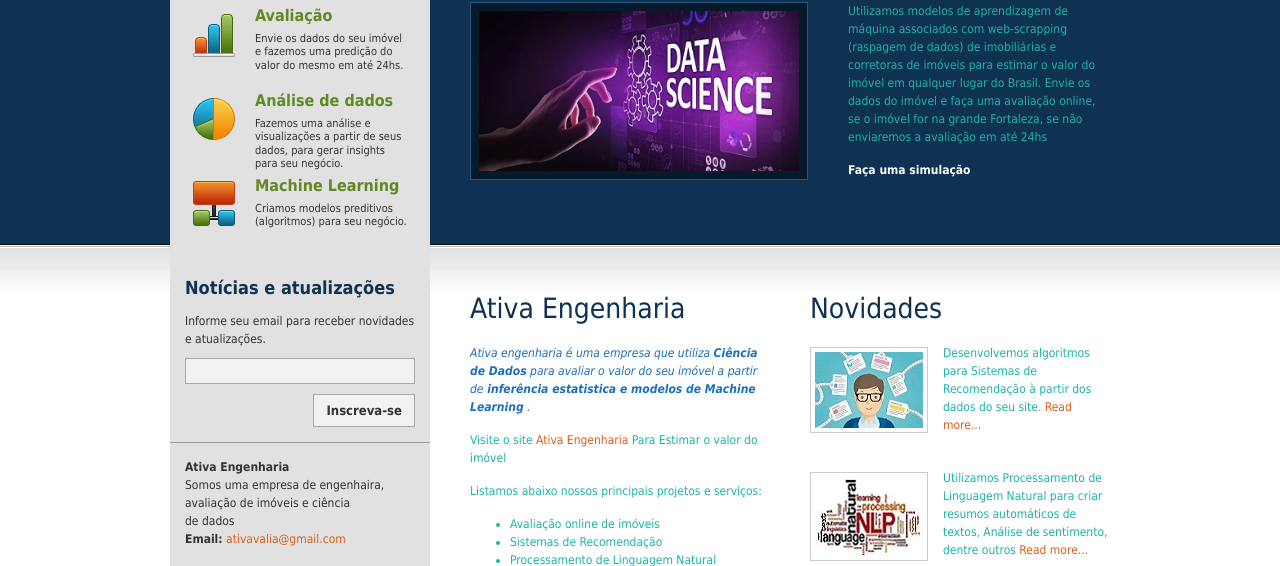
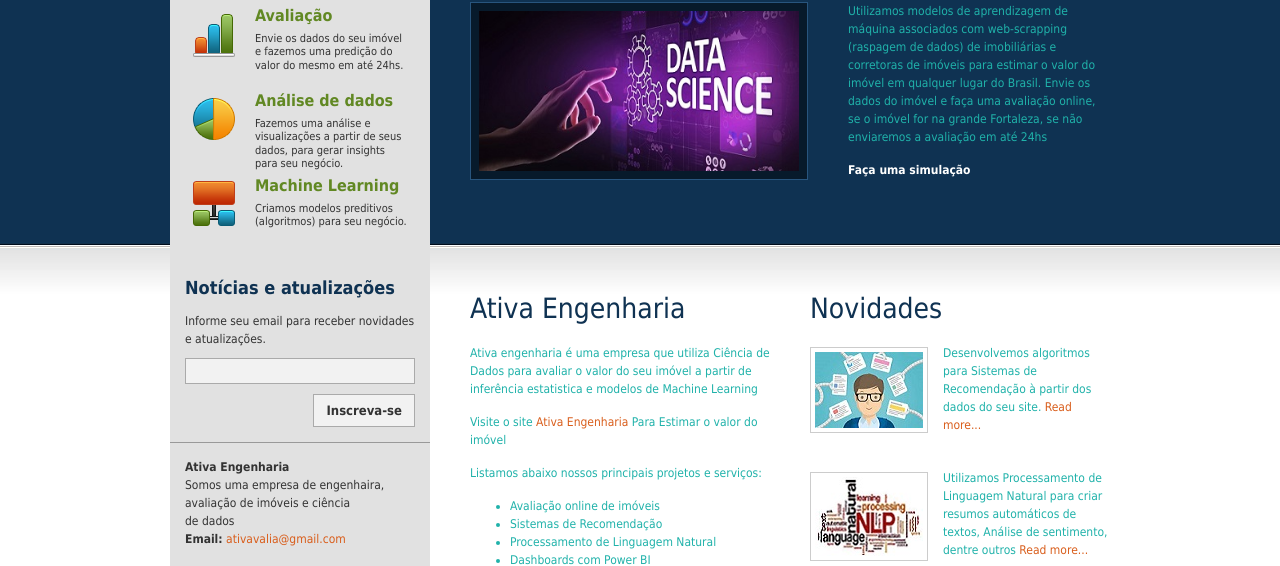
Before and after one commit to ffcgomes/site-flavio-cientista-de-dados, a plain HTML site: page index.html in a window 1280 px wide. Shown: the part 166-732 px from the top of the page. Drawn offline with Linux system fonts and the light colour scheme.

Commit message:
Update index.html

```diff
--- a/index.html
+++ b/index.html
@@ -76,7 +76,7 @@ http://www.tooplate.com/view/2036-blue-office
         <div id="tooplate_content">
         	<div class="col_w300 float_l">
             	<h2>Ativa Engenharia </h2>
-                <p><em>Ativa engenharia é uma empresa que utiliza <strong>Ciência de Dados</strong> para avaliar o valor do seu imóvel a partir de<strong> inferência estatistica e modelos de Machine Learning</strong> .</em></p>
+                <p>Ativa engenharia é uma empresa que utiliza Ciência de Dados para avaliar o valor do seu imóvel a partir de inferência estatistica e modelos de Machine Learning</p>
                 <!--p>Visite o site <a rel="nofollow" href="http://https://ffcgomes.github.io/site-site-estima-valor-online/" target="_blank">Ativa Engenharia</a> Para Estimar o valor do imóvel </p-->
                 <p>Visite o site <a href="https://ffcgomes.github.io/site-flavio-cientista-de-dados/" >Ativa Engenharia</a> Para Estimar o valor do imóvel </p>
 
```
